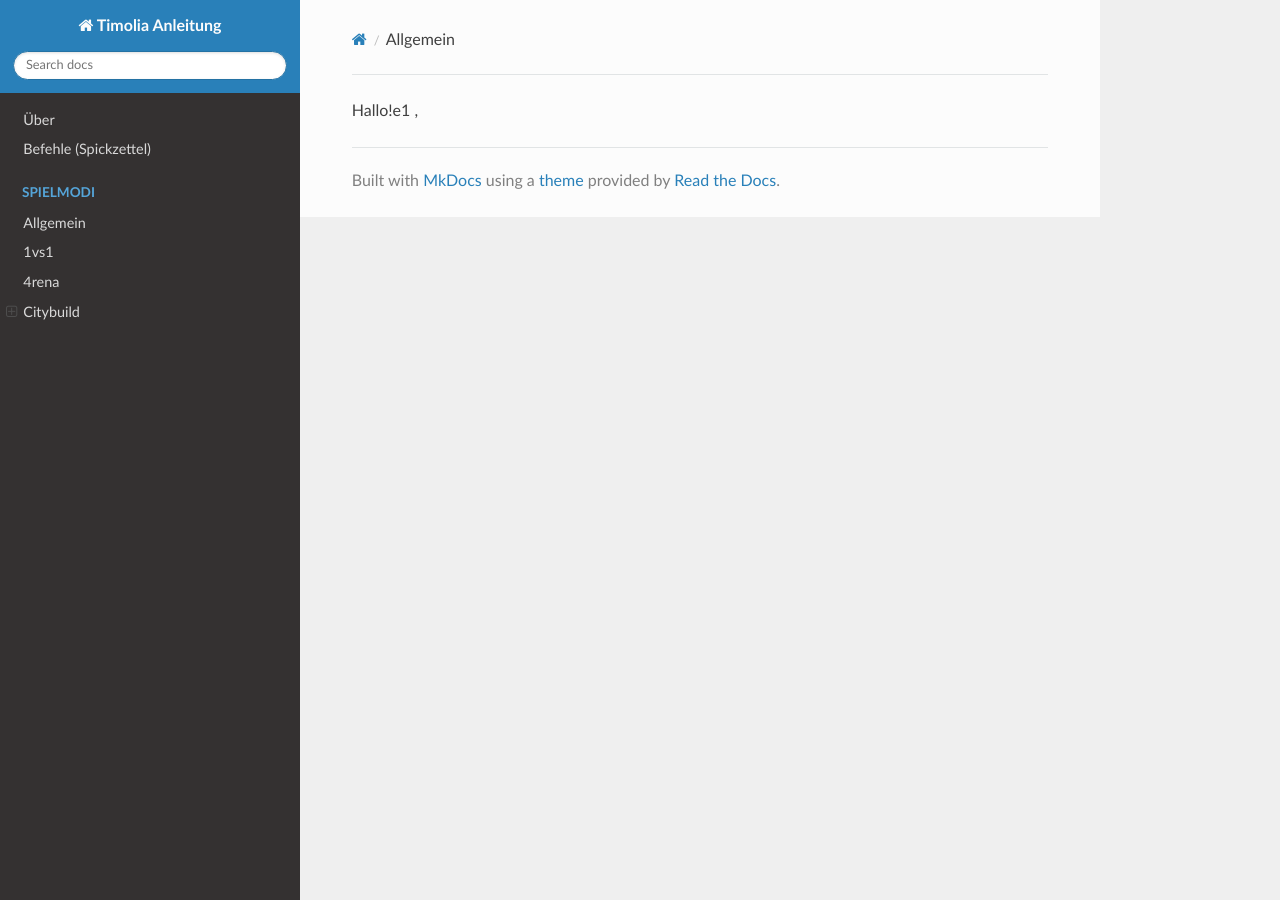
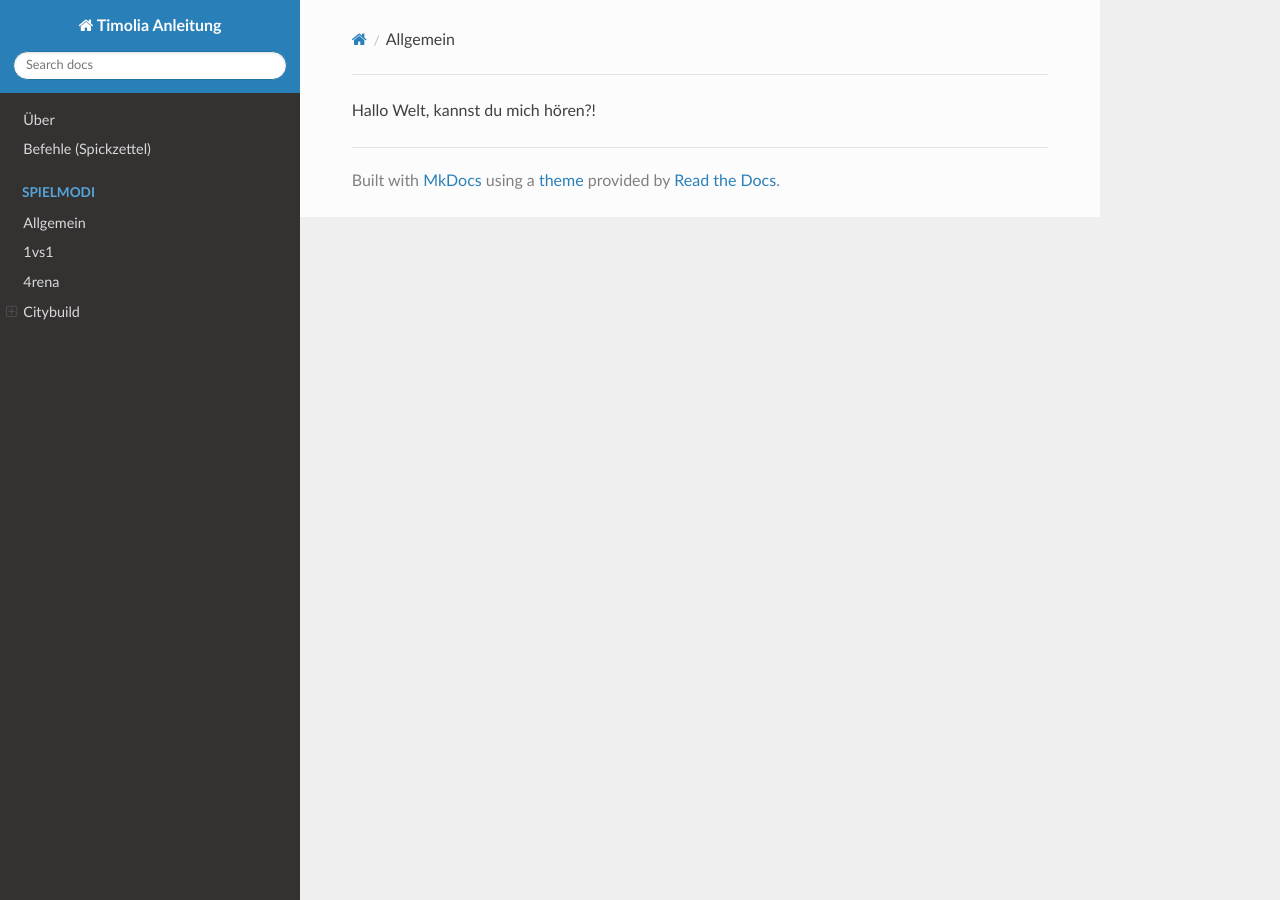
Before and after one commit to TimoliaDE/HowTo, an MkDocs documentation site: the page built from docs/allgemein.md, in a window 1280 px wide. Built offline with MkDocs 1.6.1, drawn with Linux system fonts in a browser that asks for light colours; nearby versions of some CDN libraries; old or Windows-style settings are respelled for this version of MkDocs.

Commit message:
wauhjduizahnwf

```diff
--- a/docs/allgemein.md
+++ b/docs/allgemein.md
@@ -1 +1 @@
-Hallo!e1    ,
+Hallo Welt, kannst du mich hören?!
```
